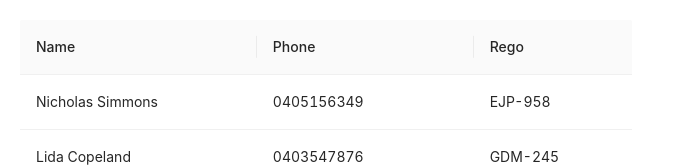
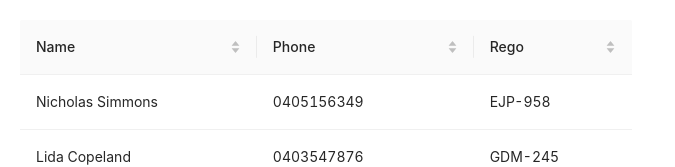
Before and after one commit to zzwt/exoflare, a React (Create React App) app: page / in a window 1280 px wide. Shown: the top 167 px of the page, without its empty margins (0-675 px from the left). Built offline with nearby package versions, Linux system fonts and the light colour scheme; data requests are answered from the project's data file.

Commit message:
Add column sorting

```diff
--- a/src/components/TableView.js
+++ b/src/components/TableView.js
@@ -1,4 +1,4 @@
-import React, { useEffect, useState, memo } from 'react';
+import React, { useEffect, useState, memo, useCallback, useMemo } from 'react';
 import axios from 'axios';
 import { Table } from 'antd';
 
@@ -6,6 +6,18 @@ export default memo(() => {
   const [error, setError] = useState(null);
   const [drivers, setDrivers] = useState([]);
   const [loading, setLoading] = useState(false);
+
+  const sorterGenerator = useCallback((dataIndex) => {
+    return (a, b) => {
+      if (a[dataIndex] === null) {
+        return 1;
+      }
+      if (b[dataIndex] === null) {
+        return -1;
+      }
+      return a[dataIndex].localeCompare(b[dataIndex]);
+    };
+  }, []);
 
   useEffect(() => {
     const getDrivers = async () => {
@@ -23,23 +35,29 @@ export default memo(() => {
     getDrivers();
   }, []);
 
-  const columns = [
+  const columns = useMemo(
+    () => [
       {
         title: 'Name',
         dataIndex: 'name',
         key: 'name',
+        sorter: sorterGenerator('name'),
       },
       {
         title: 'Phone',
         dataIndex: 'phone',
         key: 'phone',
+        sorter: sorterGenerator('phone'),
       },
       {
         title: 'Rego',
         dataIndex: 'rego',
         key: 'rego',
+        sorter: sorterGenerator('rego'),
       },
-  ];
+    ],
+    [sorterGenerator]
+  );
 
   if (error) return <div>{error}</div>;
 
```
Lines whose indentation alone changed are shown as unchanged.
